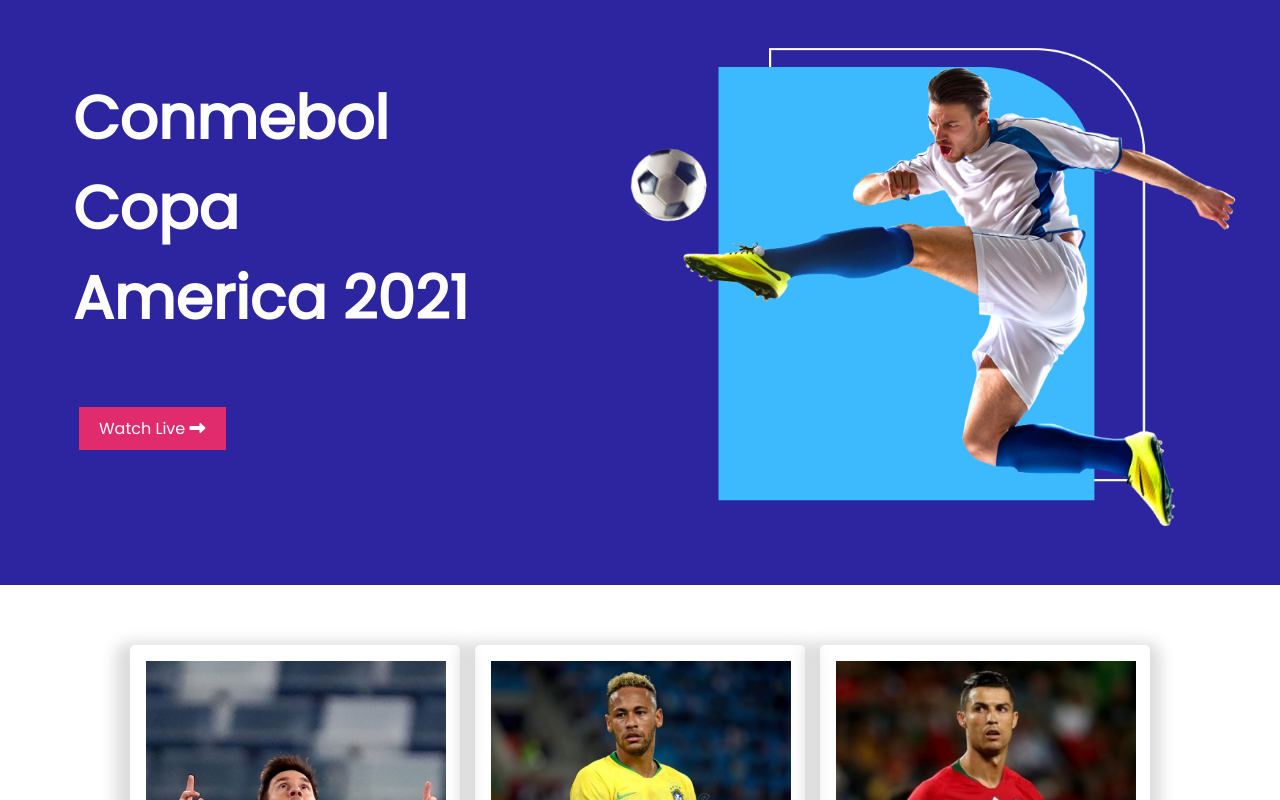
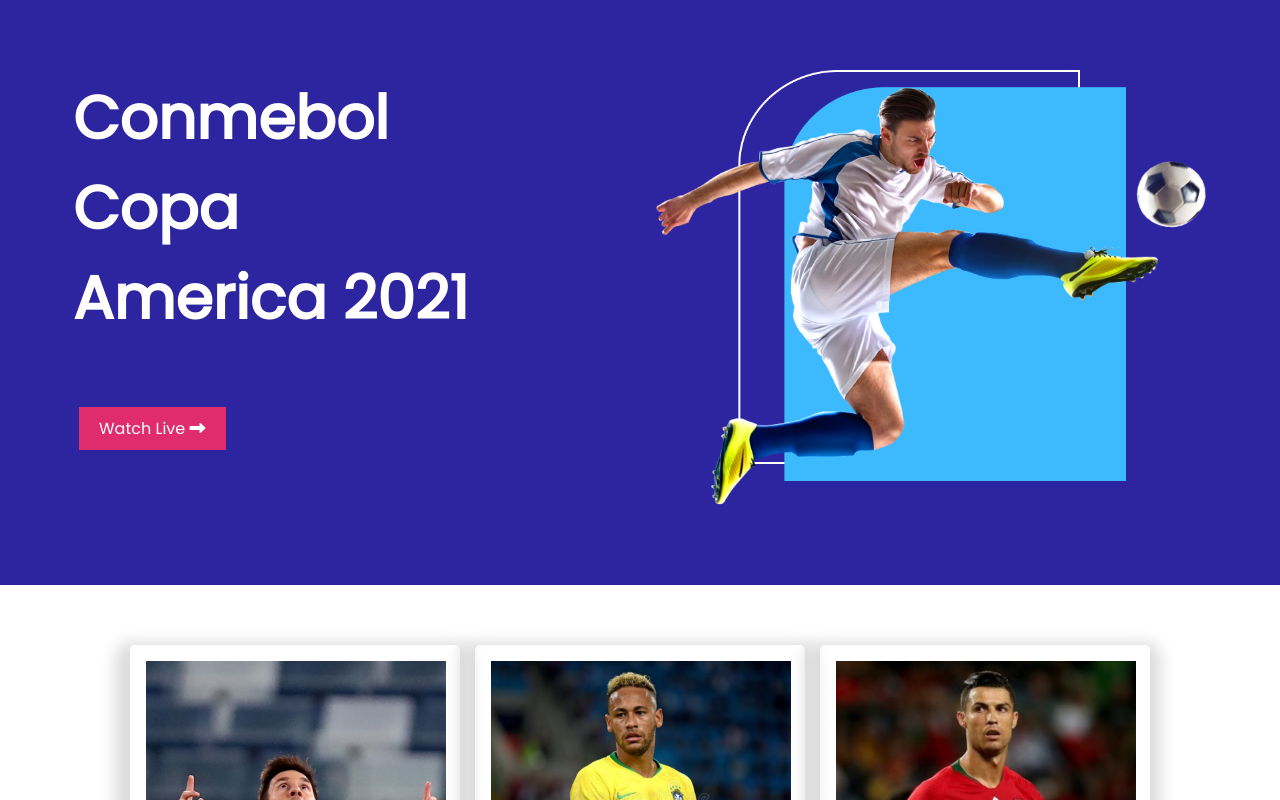
Before and after one commit to konok101/Assignment2_Responsive_football, a plain HTML site: page index.html in a window 1280 px wide. In both pictures the pointer is over the picture 932 px from the left and 289 px from the top of the page. Shown: the top 800 px of the page. Drawn offline with Linux system fonts and the light colour scheme.

Commit message:
Revision done

```diff
--- a/style.css
+++ b/style.css
@@ -46,7 +46,8 @@ main{
 }
 
 .top-design-photo-rigth img:hover {
-transform: scale(1.1);
+    transition: 1.5s ease-in;
+    transform: matrix(-1, 0, 0, 1, 0, 0);
 }
 /* main-top-part-- */
 /* blog style start */
@@ -134,7 +135,7 @@ width: 80%;
 
 /* footer */
 .footer {
-margin-top: 200px;
+margin-top: 50px;
 }
 .footer img {
 width: 262px;
```
